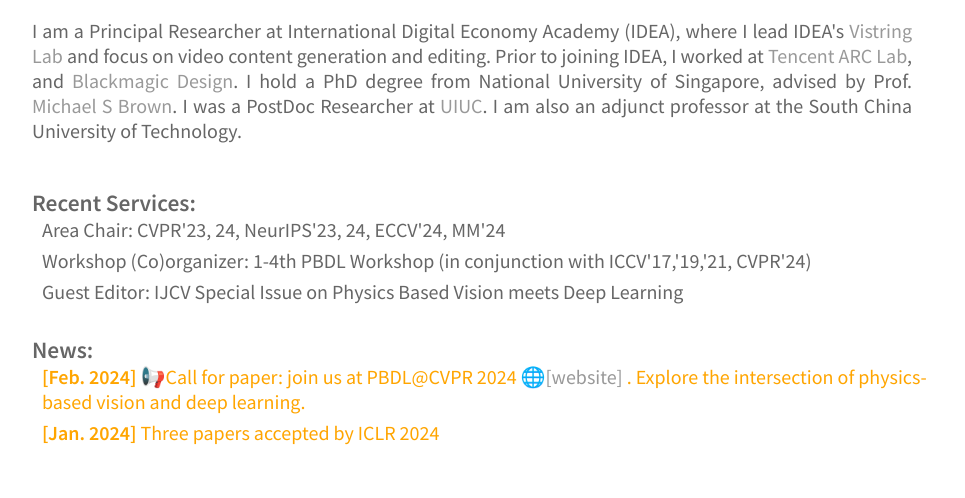
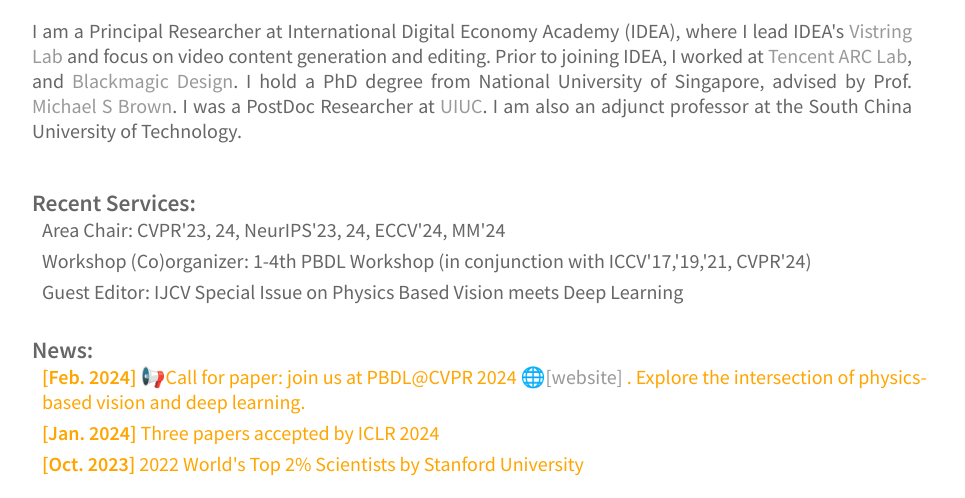
Before and after one commit to yu-li/yu-li.github.io, a plain HTML site: page index.html in a window 1280 px wide. Shown: the part 367-865 px from the top of the page, without its empty margins (118-1083 px from the left). Drawn offline with Linux system fonts and the light colour scheme; some icons are missing.

Commit message:
Update index.html

```diff
--- a/index.html
+++ b/index.html
@@ -100,6 +100,10 @@
 
                     <li>
                         <font color="orange"><b>[Jan. 2024]</b> Three papers accepted by ICLR 2024</font>
+                    </li>
+
+                    <li>
+                        <font color="orange"><b>[Oct. 2023]</b> 2022 World's Top 2% Scientists by Stanford University </font>
                     </li>
 
                     <!-- <li>
```
